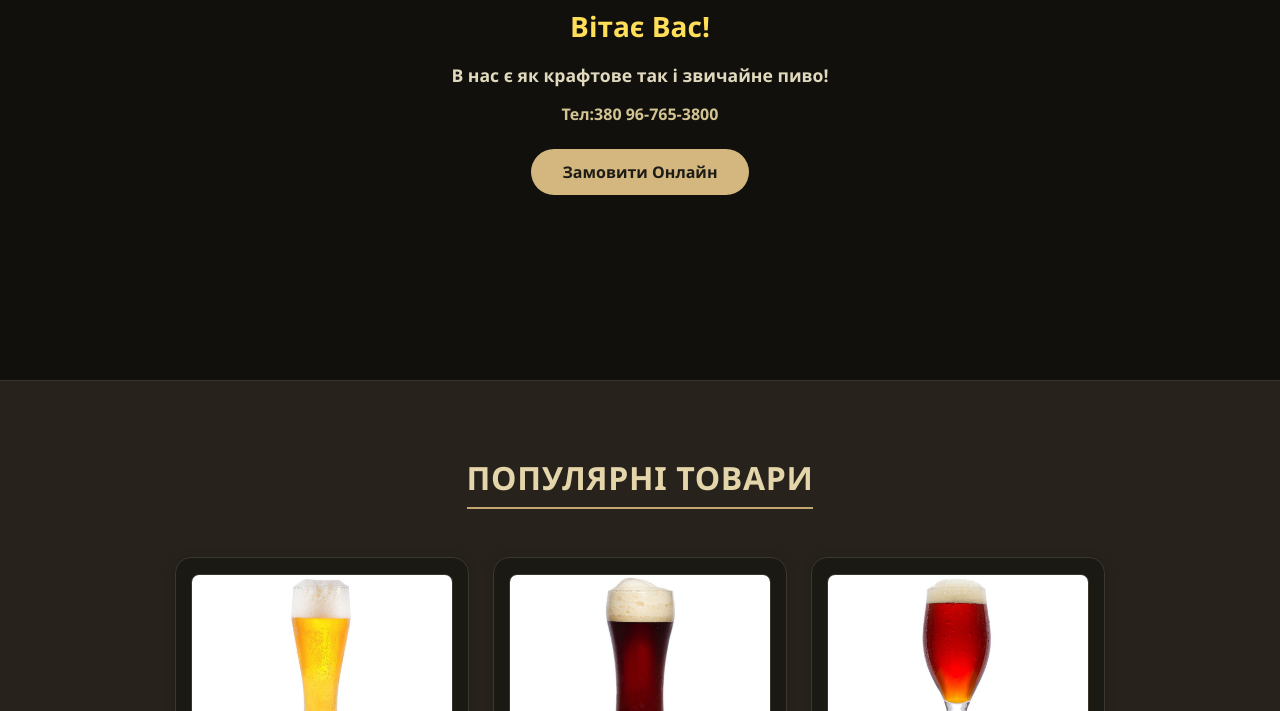
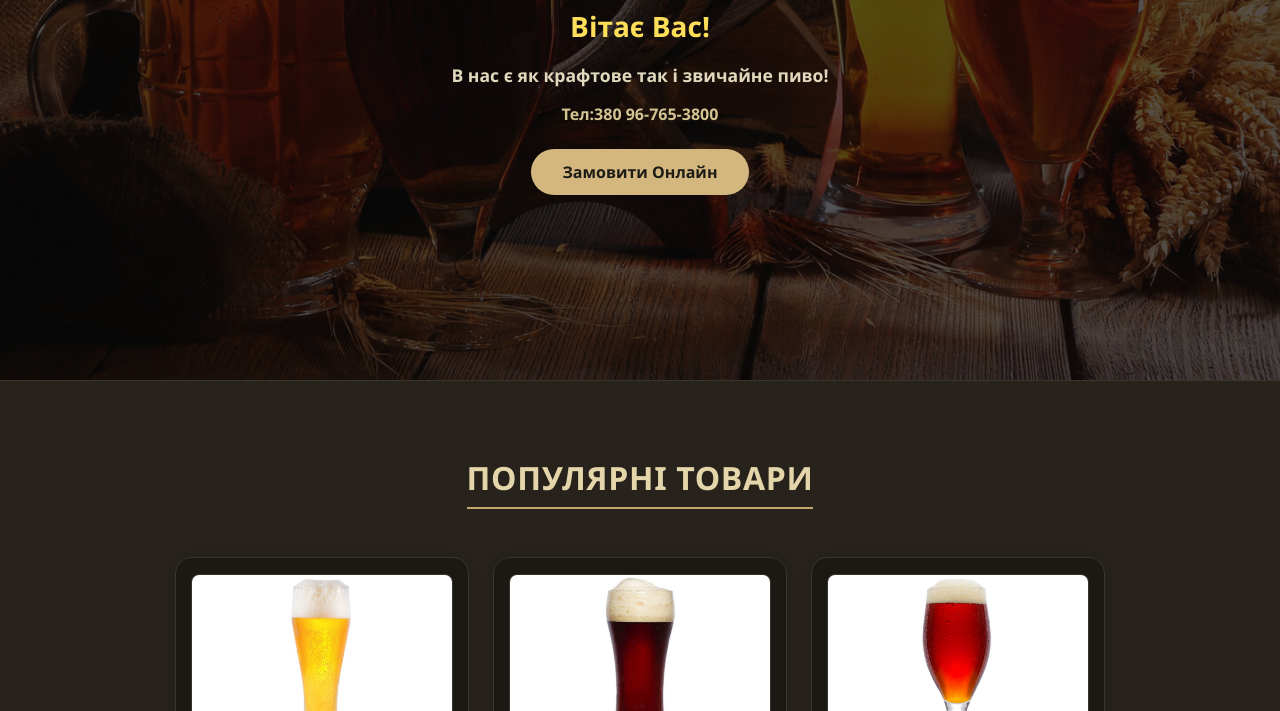
Before and after one commit to zoriann/E-Dizhka, a plain HTML site: page index.html in a window 1280 px wide. Shown: the part 509-1220 px from the top of the page. Drawn offline with Linux system fonts and the light colour scheme; a web font is replaced by a local one.

Commit message:
fix way to the image

```diff
--- a/css/style.css
+++ b/css/style.css
@@ -149,7 +149,7 @@ body {
   justify-content: center;
   position: relative;
   background-repeat: no-repeat;
-  background-image: url(img/hero__background.jpg);
+  background-image: url(../img/hero__background.jpg);
   background-position: center;
   min-height: 90vh;
   align-items: center;
```
Also changed, not shown: auth.html (+2 -1 lines).
